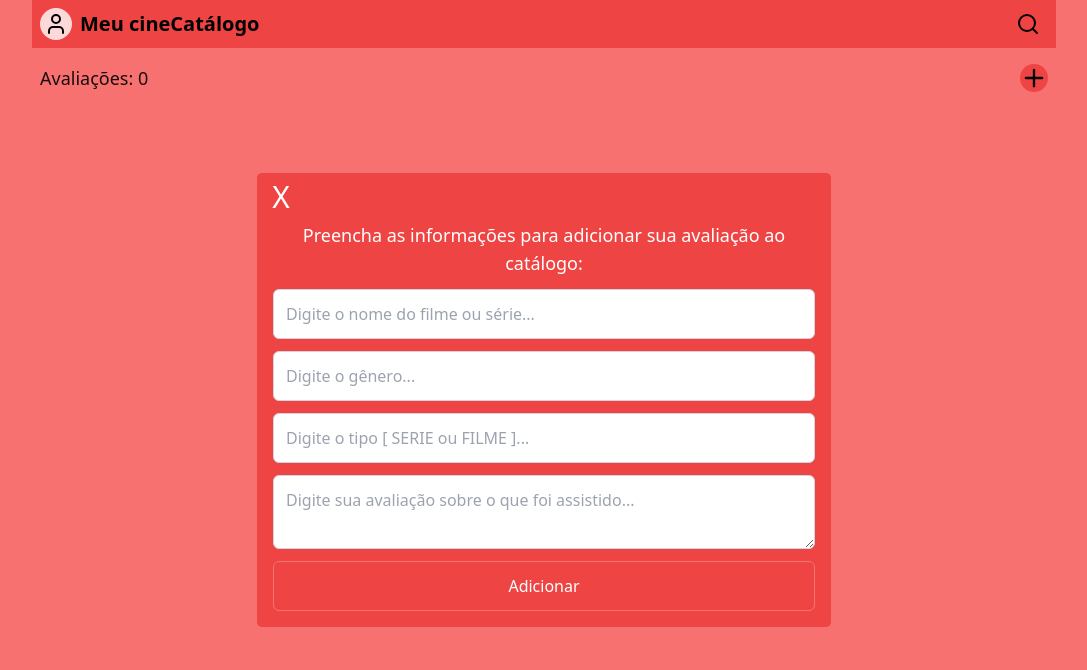
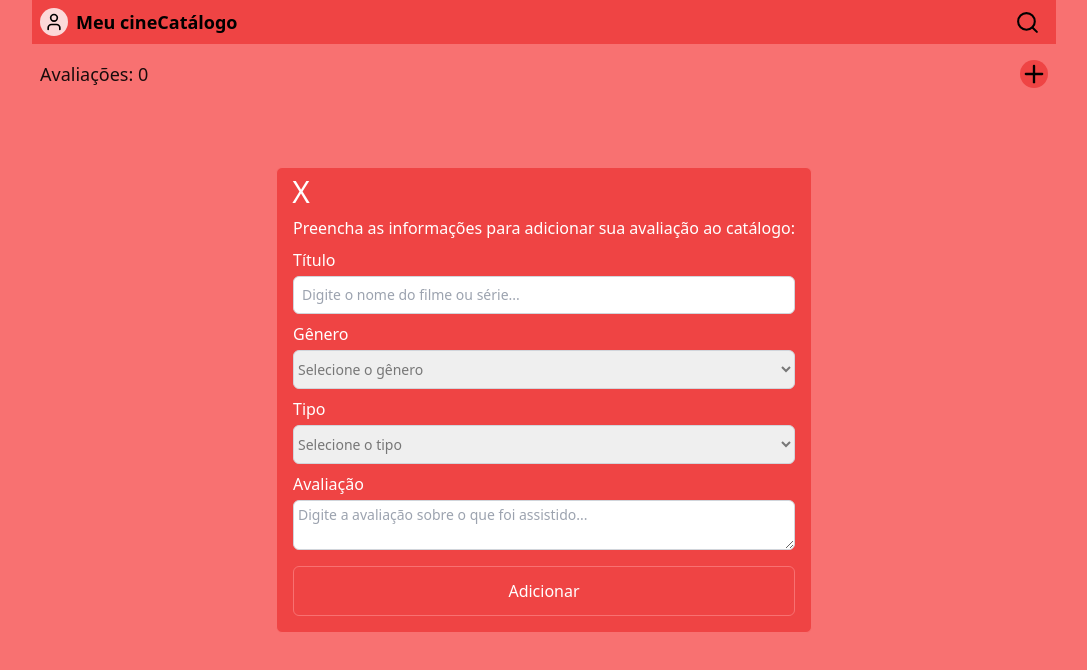
Before and after one commit to liviapessanha/meu-cinecatalago, a Next.js app: page / in a window 1280 px wide. Both pictures are taken after a click on the icon 1130 px from the left and 78 px from the top of the page. Shown: the top 670 px of the page, without its empty margins (96-1183 px from the left). Built offline with nearby package versions, Linux system fonts and the light colour scheme.

Commit message:
created ModalAdd and put to work

```diff
--- a/package.json
+++ b/package.json
@@ -12,7 +12,8 @@
     "lucide-react": "^0.368.0",
     "next": "14.2.1",
     "react": "^18",
-    "react-dom": "^18"
+    "react-dom": "^18",
+    "zod": "^3.23.5"
   },
   "devDependencies": {
     "@types/node": "^20",
--- /dev/null
+++ b/src/components/ModalAdd.tsx
@@ -0,0 +1,124 @@
+"use client"
+import { useCatalogo } from "@/contexts/catalogoContext";
+import { ErrorItem, getErrorFromZod } from "@/utils/getErrorFromZod";
+
+import { useState } from "react";
+import { z } from "zod";
+
+type Props = {
+    closeModal: () => void;
+}
+export const ModalAdd = ( { closeModal }: Props) => {
+    const catalogoCtx = useCatalogo();
+
+    const [ titleInput, setTitleInput ] = useState('');
+    const [ generoInput, setGeneroInput ] = useState('');
+    const [ tipoInput, setTipoInput ] = useState('');
+    const [ avaliacaoInput, setAvaliacaoInput ] = useState('');
+    const [ errors, setErrors ] = useState<ErrorItem[]>([])
+
+    const addSchema = z.object({
+        titleInput: z.string().min(1, 'Preencha o título'),
+        generoInput: z.string().min(1, 'Preencha o gênero'),
+        tipoInput: z.string().min(1, 'Preencha o tipo'),
+        avaliacaoInput: z.string().max(300,'Números de caracteres atingidos')
+    });
+
+
+
+    const handleAddAvaliacao = () => {
+        setErrors([]);
+        const data = addSchema.safeParse({ titleInput, generoInput, tipoInput, avaliacaoInput });
+        console.log(data);
+        if(!data.success) return setErrors(getErrorFromZod(data.error));
+
+            catalogoCtx?.dispatch({
+                type: 'add',
+                payload: {
+                    title: titleInput,
+                    tipo: tipoInput,
+                    avaliacao: avaliacaoInput,
+                    genero: generoInput
+                }
+            })
+            setTitleInput('');
+            setTipoInput('');
+            setGeneroInput('');
+            setAvaliacaoInput('');
+            closeModal();
+        }
+  return (
+        <div className="flex flex-col m-2 gap-2 ">
+            <h1 className="text-md  text-center">Preencha as informações para adicionar sua avaliação ao catálogo:</h1>
+            <div className="flex flex-col gap-1">
+                <label className="text-md">Título</label>
+                <input
+                type="text"
+                placeholder="Digite o nome do filme ou série..."
+                className="p-2 text-sm outline-none border border-gray-300 rounded-md text-black "
+                value={titleInput}
+                onChange={e => setTitleInput(e.target.value)}
+                />
+                {errors.find(item => item.field === 'titleInput') &&
+                    <div className="text-right text-sm text-red-900">
+                        {errors.find(item => item.field === 'titleInput')?.message}
+                    </div>
+                }
+            </div>
+            <div className="flex flex-col gap-1">
+            <label className="text-md">Gênero</label>
+                <select
+                    value={generoInput}
+                    onChange={e => setGeneroInput(e.target.value)}
+                    className="py-2 outline-none text-sm border border-gray-300 rounded-md text-black/50"
+                >
+                    <option value="">Selecione o gênero</option>
+                    <option  value="Comédia">Comédia</option>
+                    <option value="Suspense">Suspense</option>
+                    <option value="Terror">Terror</option>
+                    <option value="Drama">Drama</option>
+                    <option value="Ação">Ação</option>
+                    <option value="Ficção científica">Ficcção científica</option>
+                </select>
+                {errors.find(item => item.field === 'generoInput') &&
+                    <div className="py-1 text-left text-sm text-red-900 mb-2">
+                        {errors.find(item => item.field === 'generoInput')?.message}
+                    </div>
+                }
+            </div>
+            <div className="flex flex-col gap-1">
+            <label className="text-md">Tipo</label>
+                <select
+                    value={tipoInput}
+                    onChange={e => setTipoInput(e.target.value)}
+                    className="py-2 text-sm outline-none border border-gray-300 rounded-md text-black/50 "
+                >
+                    <option value="">Selecione o tipo</option>
+                    <option  value="Filme" >Filme</option>
+                    <option value="Série" >Série</option>
+                </select>
+                {errors.find(item => item.field === 'tipoInput') &&
+                    <div className="py-1 text-left text-sm text-red-900 mb-2">
+                        {errors.find(item => item.field === 'tipoInput')?.message}
+                    </div>
+                }
+            </div>
+            <div className="flex flex-col gap-1 mb-2">
+                <label className="text-md">Avaliação</label>
+                <textarea
+                    className="p-1 text-sm  outline-none border border-gray-300 rounded-md text-black"
+                    placeholder="Digite a avaliação sobre o que foi assistido..."
+                    value={avaliacaoInput}
+                    onChange={e => setAvaliacaoInput(e.target.value)}
+                >
+                </textarea>
+                {errors.find(item => item.field === 'avaliacaoInput') &&
+                    <div className="text-right text-sm text-red-600">
+                        {errors.find(item => item.field === 'avaliacaoInput')?.message}
+                    </div>
+                }
+            </div>
+            <button onClick={handleAddAvaliacao}  className="rounded-md text-md border border-red-400 bg-red-500 py-3 text-white cursor-pointer hover:opacity-70">Adicionar</button>
+        </div>
+  )
+}
--- a/src/components/catalogo.tsx
+++ b/src/components/catalogo.tsx
@@ -4,19 +4,12 @@ import { ItemCatalogo } from "@/components/itemCatalogo";
 import { useState } from "react";
 import { Modal } from "./modal";
 import { useCatalogo } from "@/contexts/catalogoContext";
+import { ModalAdd } from "./ModalAdd";
+import { ModalScreens } from "@/types/ModalScreens";
 
 export const Catalogo = () => {
   const catalogoCtx = useCatalogo();
-  const [ showModal, setShowModal ] = useState(false);
-
-  const handleAddButton = () => {
-    setShowModal(true);
-  }
-
-  const handleCloseModal = () => {
-
-    setShowModal(false);
-  }
+  const [ modalScreen, setModalScreen ] = useState<ModalScreens>(null);
 
 
   return (
@@ -28,17 +21,19 @@ export const Catalogo = () => {
                 <div className="cursor-pointer border-none">
                     <Plus
                         className="bg-red-500 rounded-full h-7 w-7"
-                        onClick={handleAddButton}
+                        onClick={() => setModalScreen('add')}
                     />
                 </div>
            </div>
 
+        <div className="text-black">
+            {modalScreen &&
+                <Modal closeModal={() => setModalScreen(null)}>
+                    {modalScreen == 'add' && <ModalAdd closeModal={() => setModalScreen(null)} />}
+                </Modal>
 
-        <div className="text-black">
-            {showModal &&
-                <Modal closeModal={handleCloseModal}/>
             }
-            {!showModal &&
+            {!modalScreen &&
                 <div className="border-t border-red-300">
                     <ItemCatalogo />
                 </div>
--- a/src/components/cine-catalogo.tsx
+++ b/src/components/cine-catalogo.tsx
@@ -12,7 +12,6 @@ export const CineCatalogo = () => {
         </div>
         <div className="w-full">
             <Catalogo />
-
         </div>
     </div>
     </CatalogoProvider>
--- a/src/components/header.tsx
+++ b/src/components/header.tsx
@@ -5,13 +5,13 @@ export const Header = () => {
         <div className="flex px-2 py-2 bg-red-500 md:items-center">
             <div className="flex flex-1 items-center gap-2">
                 <div className="bg-white/80 rounded-full p-1">
-                    <User className='cursor-pointer'/>
+                    <User size={20} className='cursor-pointer'/>
                 </div>
-                <div className='text-xl font-bold '>Meu cineCatálogo</div>
+                <div className='text-lg font-bold '>Meu cineCatálogo</div>
             </div>
 
             <div className="px-2 cursor-pointer ">
-                <Search className=''/>
+                <Search size={25} className=''/>
             </div>
          </div>
     </header>
--- a/src/components/modal.tsx
+++ b/src/components/modal.tsx
@@ -1,77 +1,21 @@
 "use client"
 
-import { useCatalogo } from "@/contexts/catalogoContext";
-import { useState } from "react";
+import { ReactNode } from "react";
 
 type Props = {
     closeModal: () => void;
+    children: ReactNode;
 }
 
-export const Modal = ({closeModal}: Props) => {
-    const catalogoCtx = useCatalogo();
+export const Modal = ({ closeModal, children }: Props) => {
 
-    const [ titleInput, setTitleInput ] = useState('');
-    const [ generoInput, setGeneroInput ] = useState('');
-    const [ tipoInput, setTipoInput ] = useState('');
-    const [ avaliacaoInput, setAvaliacaoInput ] = useState('');
-
-    const handleAdicionarAvaliacao = () => {
-        if(titleInput === '' || generoInput === '' || avaliacaoInput === '') {
-            alert('Preencha todos os campos!');
-        } else {
-            catalogoCtx?.dispatch({
-                type: 'add',
-                payload: {
-                    title: titleInput,
-                    tipo: tipoInput,
-                    avaliacao: avaliacaoInput,
-                    genero: generoInput
-                }
-            })
-            setTitleInput('');
-            setTipoInput('');
-            setGeneroInput('');
-            setAvaliacaoInput('');
-            closeModal();
-        }
-    }
   return (
     <div className="fixed left-0 right-0 bottom-0 top-0  flex flex-col  justify-center overflow-y-auto  text-white ">
-        <div className="bg-red-500 rounded-md border border-red-400 m-2 md:max-w-xl md:mx-auto md:p-2">
+        <div className="bg-red-500 rounded-md border border-red-400 m-2 md:max-w-xl md:mx-auto md:p-2 ">
             <div onClick={closeModal}  className="text-2xl rounded-full text-white hover:opacity-40 h-8 w-8 cursor-pointer  flex
             items-center justify-center md:text-3xl">X</div>
-            <div className="flex flex-col gap-3 m-2">
-                <h1 className="text-lg  text-center">Preencha as informações para adicionar sua avaliação ao catálogo:</h1>
-                <input
-                    type="text"
-                    placeholder="Digite o nome do filme ou série..."
-                    className=" p-3 outline-none border border-gray-300 rounded-md text-black "
-                    value={titleInput}
-                    onChange={e => setTitleInput(e.target.value)}
-                />
-                <input
-                    type="text"
-                    placeholder="Digite o gênero..."
-                    className=" p-3 outline-none border border-gray-300 rounded-md text-black"
-                    value={generoInput}
-                    onChange={e => setGeneroInput(e.target.value)}
-                />
-                <input
-                    type="text"
-                    placeholder="Digite o tipo [ SERIE ou FILME ]..."
-                    className=" p-3 outline-none border border-gray-300 rounded-md text-black "
-                    value={tipoInput}
-                    onChange={e => setTipoInput(e.target.value)}
-                />
-                <textarea
-                    className="p-3 outline-none border border-gray-300 rounded-md text-black"
-                    placeholder="Digite sua avaliação sobre o que foi assistido..."
-                    value={avaliacaoInput}
-                    onChange={e => setAvaliacaoInput(e.target.value)}
-                >
-                </textarea>
-                <button onClick={handleAdicionarAvaliacao}  className="rounded-md border border-red-400 bg-red-500 py-3 text-white cursor-pointer hover:opacity-70">Adicionar</button>
-            </div>
+
+            <div>{children}</div>
         </div>
     </div>
   );
--- /dev/null
+++ b/src/types/ModalScreens.ts
@@ -0,0 +1 @@
+export type ModalScreens = null | 'add' | 'edit';
--- /dev/null
+++ b/src/utils/getErrorFromZod.ts
@@ -0,0 +1,17 @@
+import { ZodError } from "zod";
+
+export type ErrorItem = {
+  field: string;
+  message: string
+}
+
+export const getErrorFromZod = (error: ZodError) => {
+  const errorList: ErrorItem[] = [];
+  for(let i in error.errors) {
+    errorList.push({
+      field: error.errors[i].path[0].toString(),
+      message: error.errors[i].message
+    });
+  }
+  return errorList;
+}
```
Also changed, not shown: src/components/itemCatalogo.tsx (+25 -5 lines), 1 other file (tests, documents, lock files or other folders).
